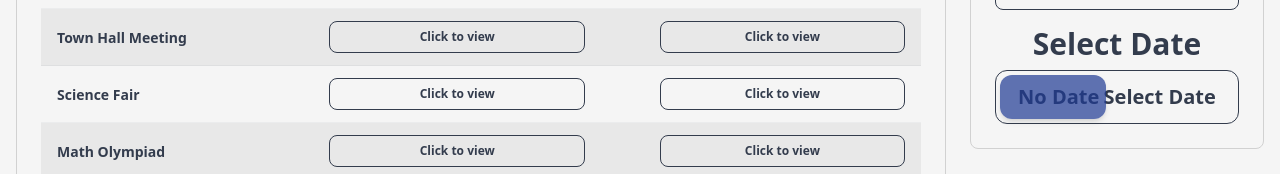
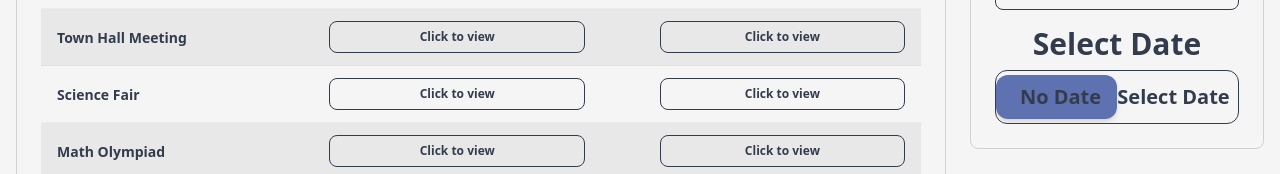
Before and after one commit to sitechtimes/nfc-afterschool, a Nuxt app in the folder frontend/: page / in a window 1280 px wide. Shown: the part 326-500 px from the top of the page. Built offline with nearby package versions, Linux system fonts and the light colour scheme.

Commit message:
working bar

```diff
--- a/frontend/app/pages/index.vue
+++ b/frontend/app/pages/index.vue
@@ -143,27 +143,24 @@
               </h2>
               <form
                 @submit.prevent
-                class="flex w-full justify-center items-center gap-2 relative border rounded-xl"
+                class="flex w-full justify-center items-center gap-2 relative border rounded-xl overflow-hidden"
               >
                 <div
-                  class="absolute inset-y-1 left-1 rounded-xl bg-primary/70 transition-all duration-300 ease-[cubic-bezier(0.4,0,0.2,1)] shadow-md"
-                  :class="
-                    isDateSelected
-                      ? 'translate-x-[calc(100%-1.9rem)] w-[53%]'
-                      : 'translate-x-0 w-[44%]'
-                  "
-                />
-                <div class="flex py-3 px-5 justify-around w-full">
+                  class="absolute inset-y-1 left-0 bg-primary/70 transition-transform duration-300 ease-in-out w-1/2 rounded-xl shadow-md"
+                  :class="isDateSelected ? 'translate-x-full' : 'translate-x-0'"
+                ></div>
+
+                <div class="flex py-3 px-2 justify-around w-full relative z-10">
                   <button
-                    class="text-xl font-bold cursor-pointer"
-                    name="dateFilter"
+                    type="button"
+                    class="flex-1 text-xl font-bold cursor-pointer text-center"
                     @click="isDateSelected = false"
                   >
                     No Date
                   </button>
                   <button
-                    class="text-xl font-bold cursor-pointer"
-                    name="dateFilter"
+                    type="button"
+                    class="flex-1 text-xl font-bold cursor-pointer text-center"
                     @click="isDateSelected = true"
                   >
                     Select Date
```
